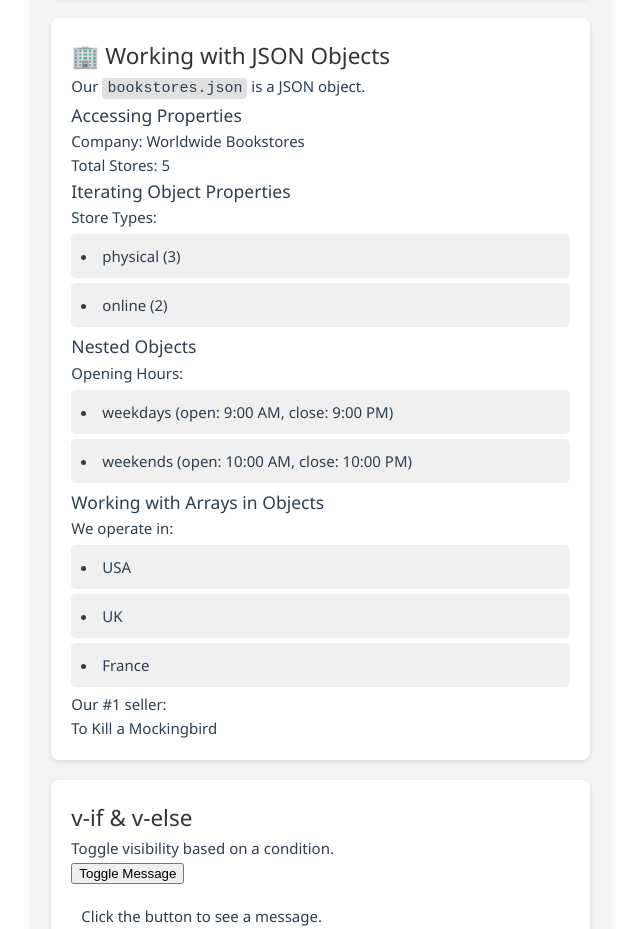
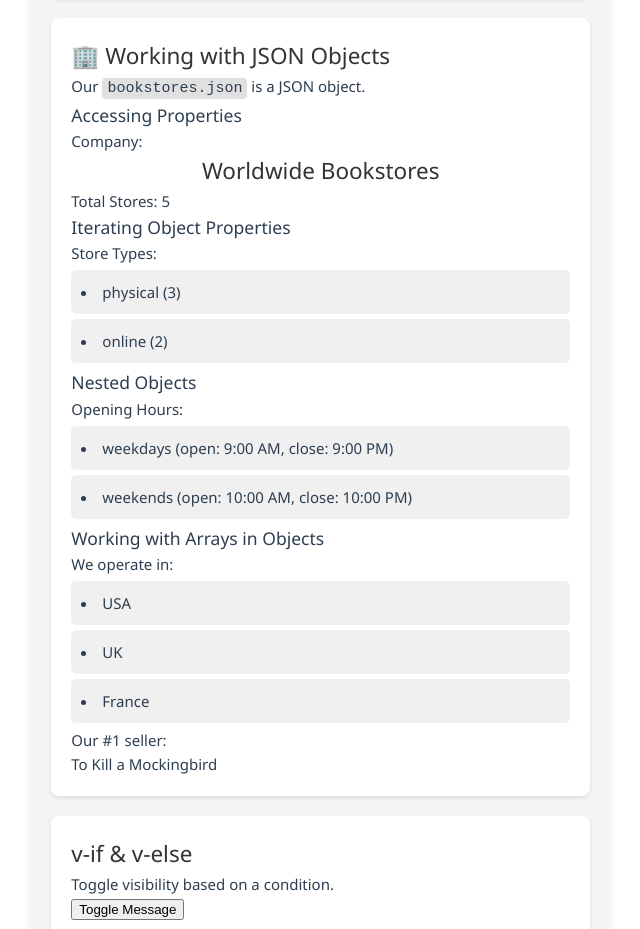
Before and after one commit to william99987/weiliang_library, a Vue app: page / in a window 1280 px wide. Shown: the part 1120-2049 px from the top of the page, without its empty margins (30-670 px from the left). Built offline with nearby package versions, Linux system fonts and the light colour scheme.

Commit message:
fixing bugs

```diff
--- a/src/components/JSON.vue
+++ b/src/components/JSON.vue
@@ -61,7 +61,7 @@
         Company:
         <!-- Activity 9a: Get the company name from the bookstores object. -->
         <!-- TODO: CODE TO GET COMPANY NAME HERE -->
-        {{ bookstores.name }}
+        <h1> {{ bookstores.name }} </h1>
       </p>
 
       <p>
```
